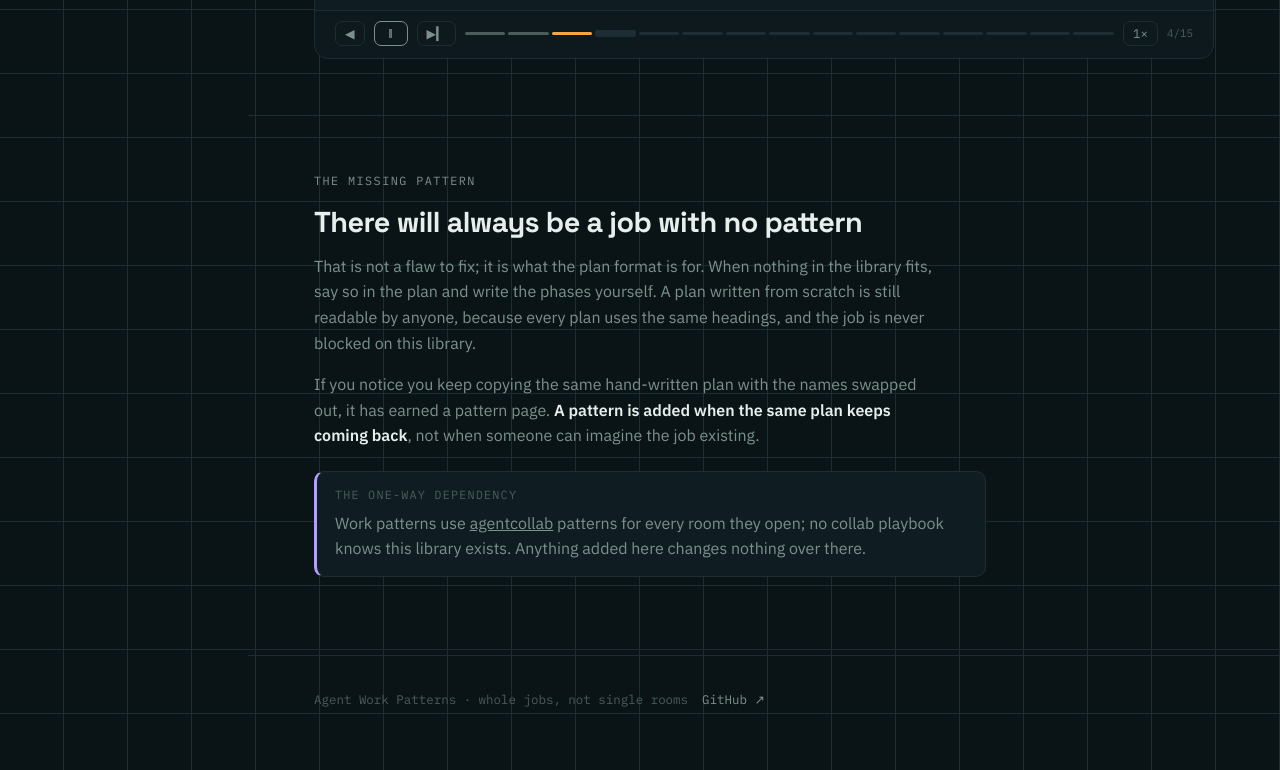
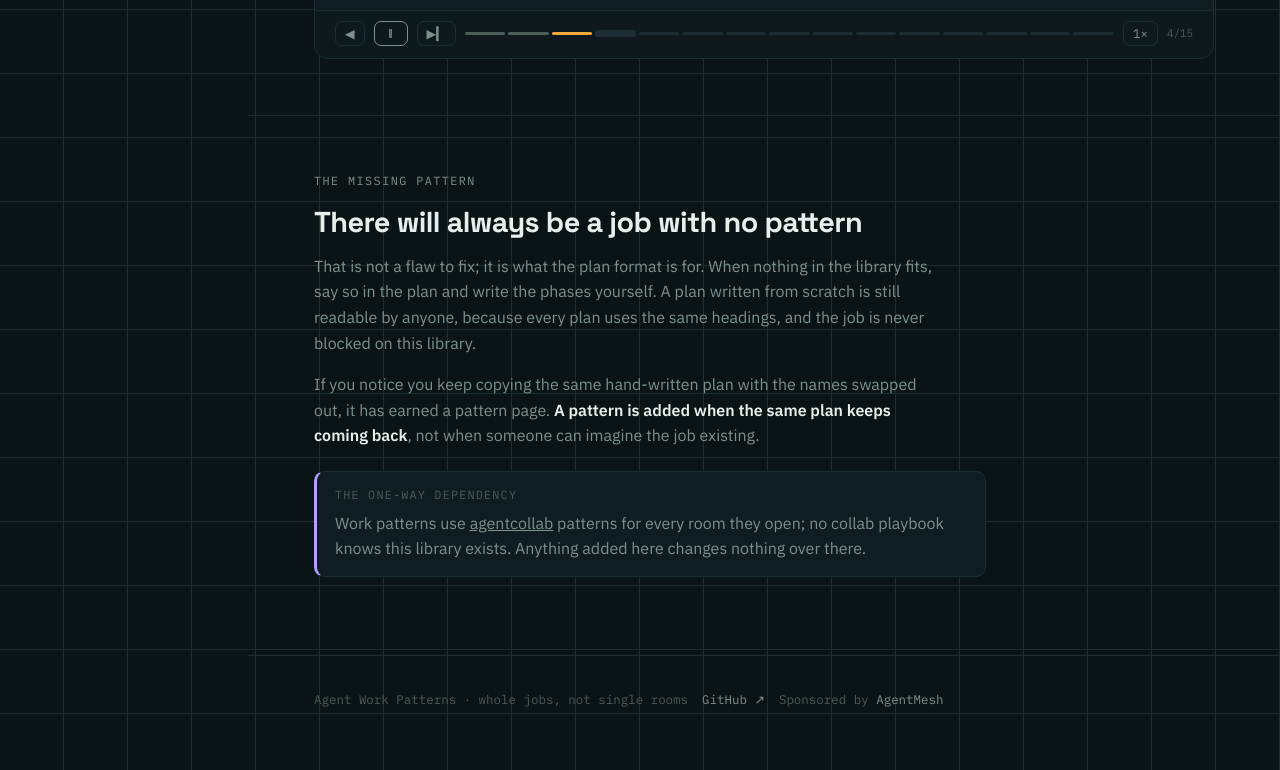
Before and after one commit to jeffrschneider/agentworkpatterns.com, a plain HTML site: page index.html in a window 1280 px wide. Shown: the part 10166-10936 px from the top of the page. Drawn offline with Linux system fonts and the light colour scheme.

Commit message:
Sponsored by AgentMesh on every page
A small footer line on each page, linking to https://agentmesh.ai/, in the
site's own footer style.

Co-Authored-By: Claude Opus 5.5 <noreply@anthropic.com>
Claude-Session: https://claude.ai/code/session_01VVoRp8GVbMo93RYNckj6pd

```diff
--- a/index.html
+++ b/index.html
@@ -448,6 +448,7 @@ open: none</pre>
         <div class="wrap">
           <span>Agent Work Patterns · whole jobs, not single rooms</span>
           <a href="https://github.com/jeffrschneider/agentworkpatterns">GitHub ↗</a>
+          <span>Sponsored by <a href="https://agentmesh.ai/">AgentMesh</a></span>
         </div>
       </footer>
 
```
